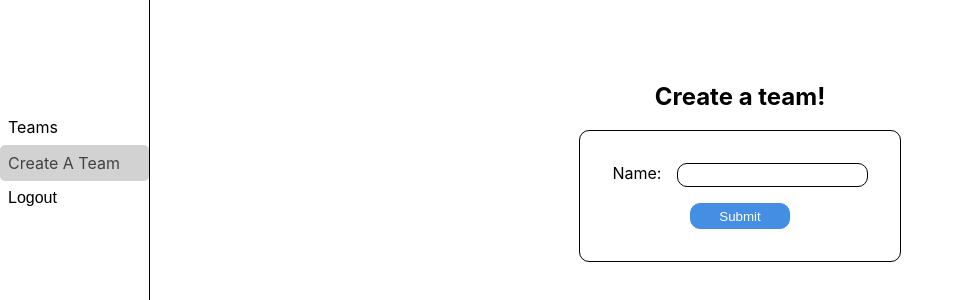
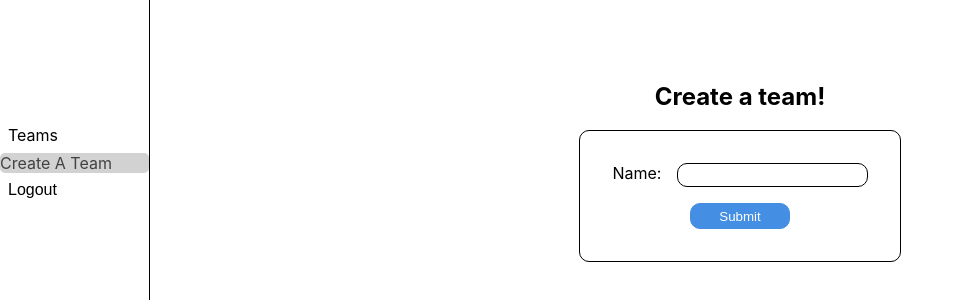
Before and after one commit to orrymevorach/assistant-captain, a Next.js app in the folder frontend/: page /teams/create-a-team in a window 1280 px wide. Shown: the part 238-538 px from the top of the page, without its empty margins (0-964 px from the left). Built offline with nearby package versions, Linux system fonts and the light colour scheme; no server answers.

Commit message:
className either has the link class or hightlighted class. Cleaner ternary instead of returning undefined if the statement is false

```diff
--- a/frontend/components/Nav/NavLink.jsx
+++ b/frontend/components/Nav/NavLink.jsx
@@ -8,10 +8,7 @@ const NavLink = ({ routes }) => {
   const { name, route } = routes;
 
   return (
-    <Link
-      href={route}
-      className={`${navStyle.link} ${route === router ? navStyle.highlighted : undefined}`}
-    >
+    <Link href={route} className={`${route === router ? navStyle.highlighted : navStyle.link}`}>
       {name}
     </Link>
   );
```
